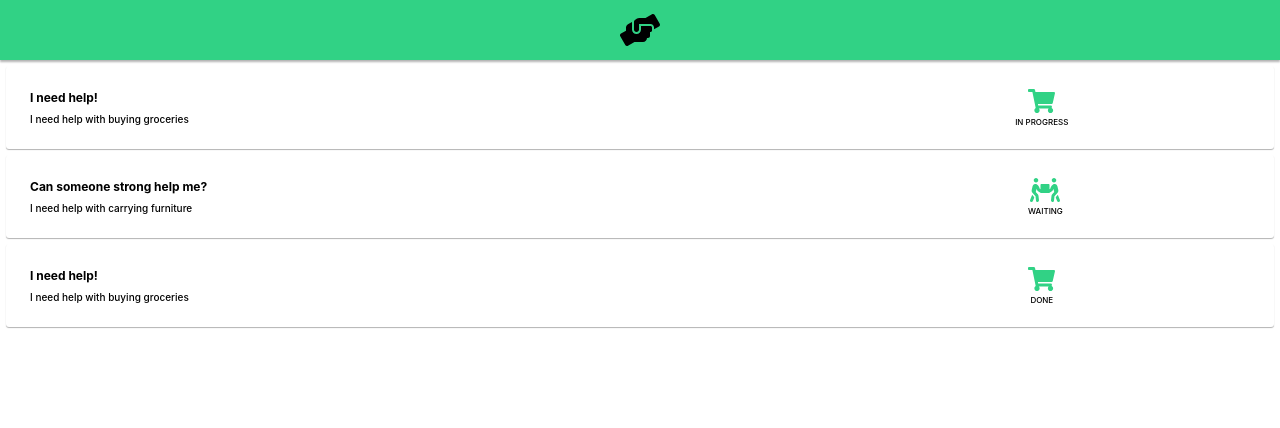
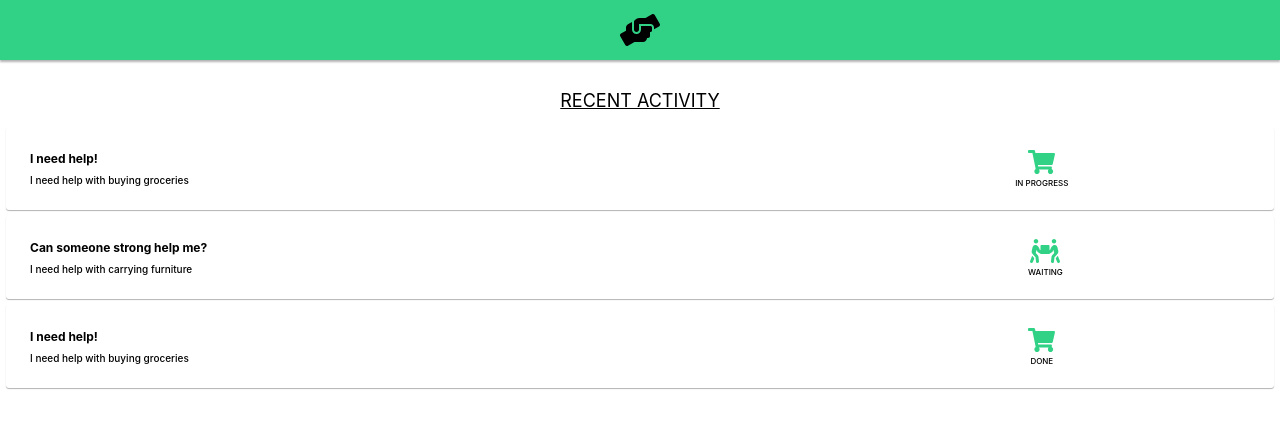
Before and after one commit to Vlad-Ber/Local_Heroes, a React (Create React App) app: page / in a window 1280 px wide. Shown: the top 428 px of the page. Built offline with nearby package versions, Linux system fonts and the light colour scheme.

Commit message:
added SectionTitle component

```diff
--- a/src/App.js
+++ b/src/App.js
@@ -3,6 +3,7 @@ import './App.css';
 
 import NavBar from './components/NavBar.js';
 import EventItemListView from './components/EventItemListView.js';
+import SectionTitle from './components/SectionTitle.js';
 
 import errands from './data/errands.json';
 
@@ -12,6 +13,7 @@ class App extends Component {
     return (
       <div className="App" style={{ fontFamily: 'Inter' }}>
         <NavBar/>
+        <SectionTitle text="RECENT ACTIVITY"/>
         <EventItemListView errands={errands["errands"]}/>
       </div>
     );
--- /dev/null
+++ b/src/components/SectionTitle.js
@@ -0,0 +1,15 @@
+import React from 'react';
+
+import styled from 'styled-components';
+
+const SectionTitle = (props) => <SectionTitleWrapper>{props.text}</SectionTitleWrapper>
+
+const SectionTitleWrapper = styled.div`
+    font-size: 18px;
+    text-decoration: underline;
+    text-transform: uppercase;
+    padding-top: 30px;
+    padding-bottom: 10px;
+`
+
+export default SectionTitle;
```
